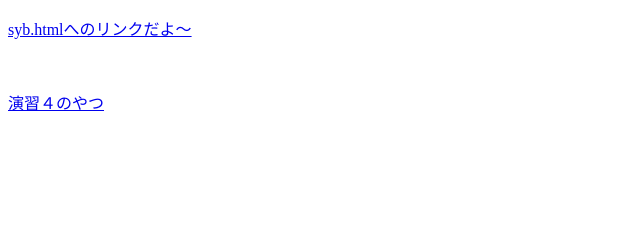
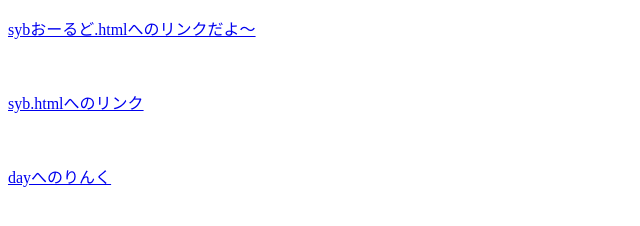
Before and after one commit to s15003/habitat, a plain HTML site: page index.html in a window 1280 px wide. Shown: the whole page, without its empty margins (0-640 px from the left). Drawn offline with Linux system fonts and the light colour scheme.

Commit message:
Update index.html

```diff
--- a/index.html
+++ b/index.html
@@ -13,9 +13,11 @@ PUBLIC "-//W3C//DTD XHTML 1.0 Transitional//EN"
 </head>
 
 <body>
-  <p><a href="ccyp/syb/old/syb.html">syb.htmlへのリンクだよ〜</a></p>
+  <p><a href="ccyp/syb/old/syb.html">sybおーるど.htmlへのリンクだよ〜</a></p>
   <br/>
-  <p><a href="ccyp/syb.html">演習４のやつ</a></p>
+  <p><a href="ccyp/syb.html">syb.htmlへのリンク</a></p>
+  <br/>
+  <p><a href="ccyp/syb_day.html">dayへのりんく</a></p>
 </body>
 
 </html>
```
